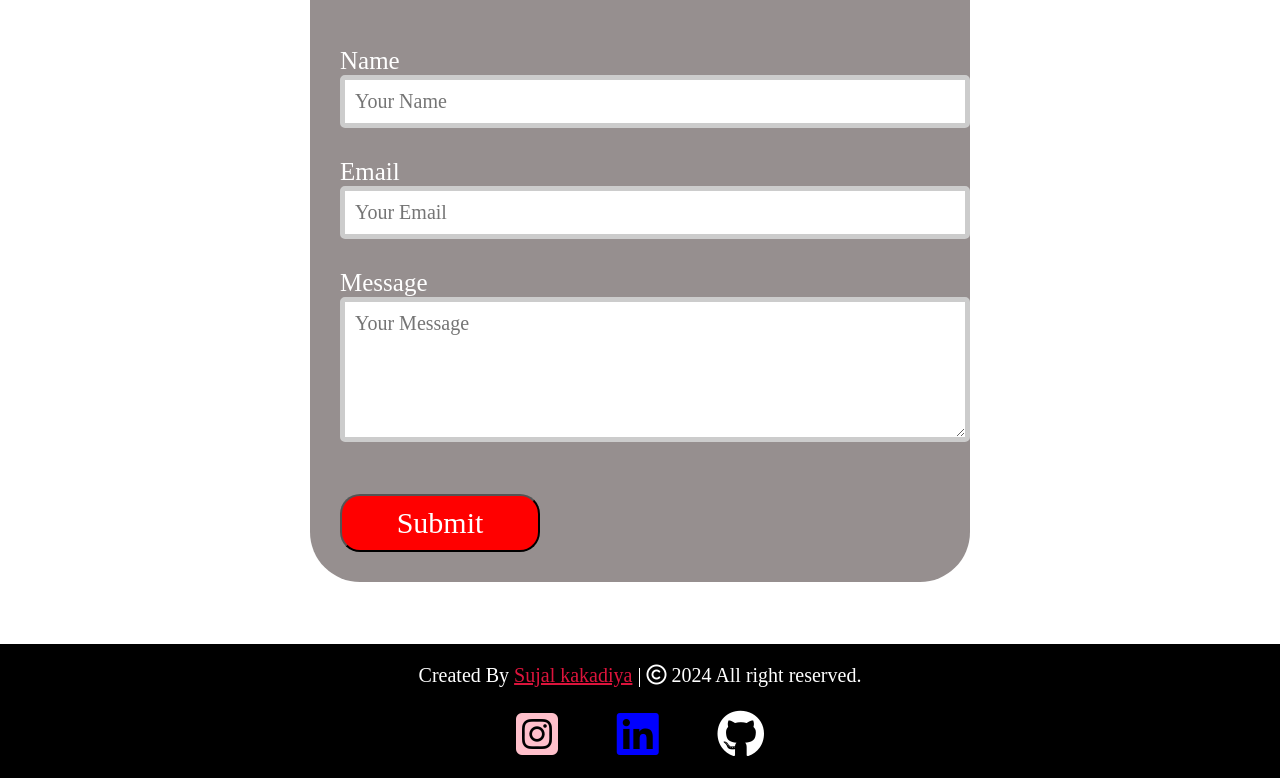
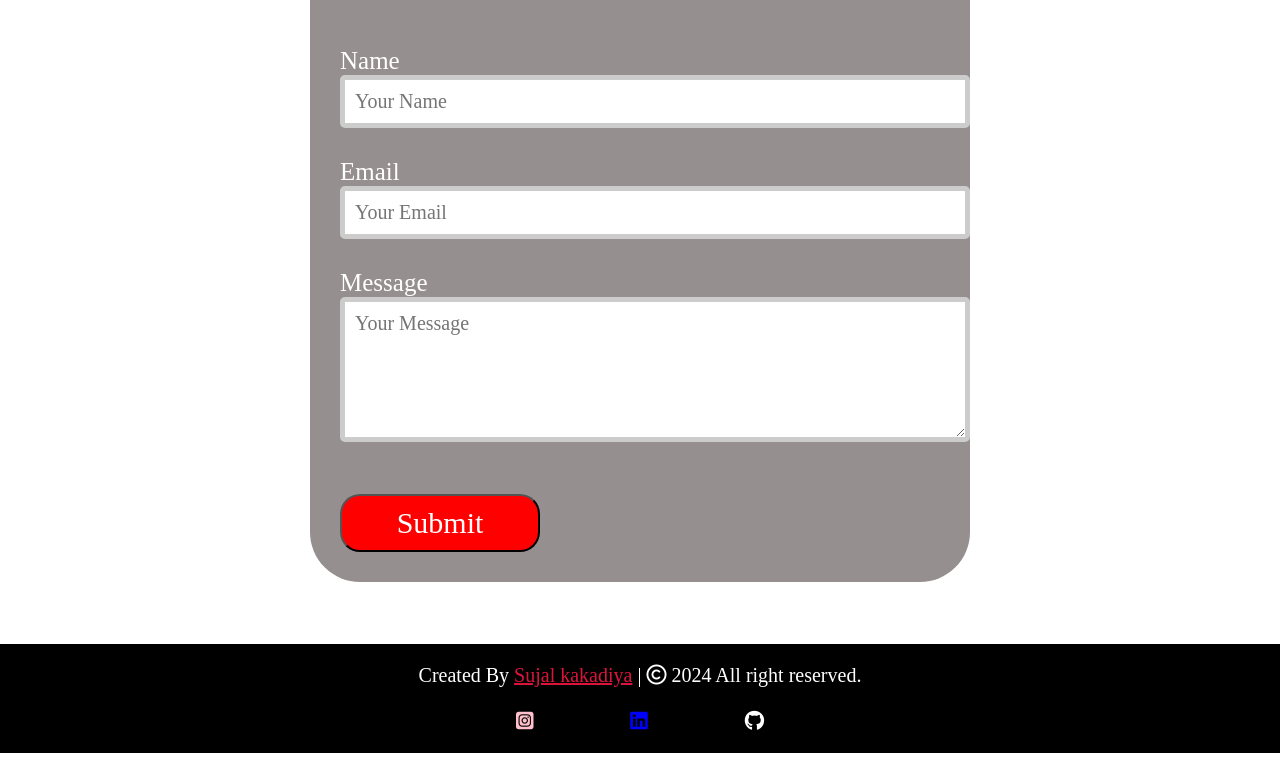
Before and after one commit to er-sujal/Sujal_Kakadiya, a plain HTML site: page index.html in a window 1280 px wide. Shown: the part 3456-4234 px from the top of the page. After the commit the page ends 4209 px from the top, so only its background shows below. Drawn offline with Linux system fonts and the light colour scheme; a web font is replaced by a local one.

Commit message:
Update index.html

```diff
--- a/index.html
+++ b/index.html
@@ -274,16 +274,16 @@
         <a href="https://www.instagram.com/imskakadiya/" target="_blank"
           ><i
             class="fab fa-instagram-square"
-            style="font-size: 48px; color: pink"
+            style="color: pink"
           ></i
         ></a>
         <a
           href="https://www.linkedin.com/in/sujal-kakadiya-917352249"
           target="_blank"
-          ><i class="fab fa-linkedin" style="font-size: 48px; color: blue"></i
+          ><i class="fab fa-linkedin" style=" color: blue"></i
         ></a>
         <a href="https://github.com/er-sujal" target="_blank"
-          ><i class="fab fa-github" style="font-size: 48px; color: white"></i
+          ><i class="fab fa-github" style=" color: white"></i
         ></a>
       </div>
     </footer>
```
